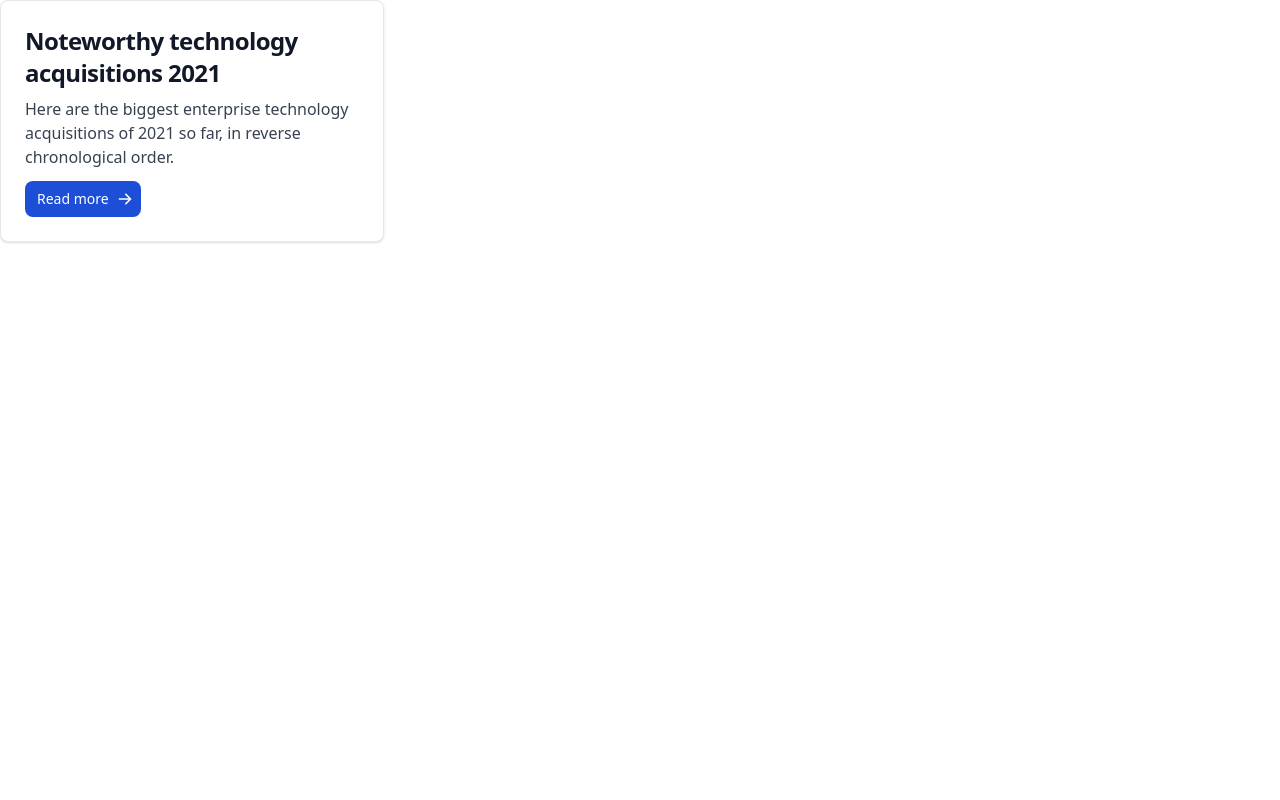
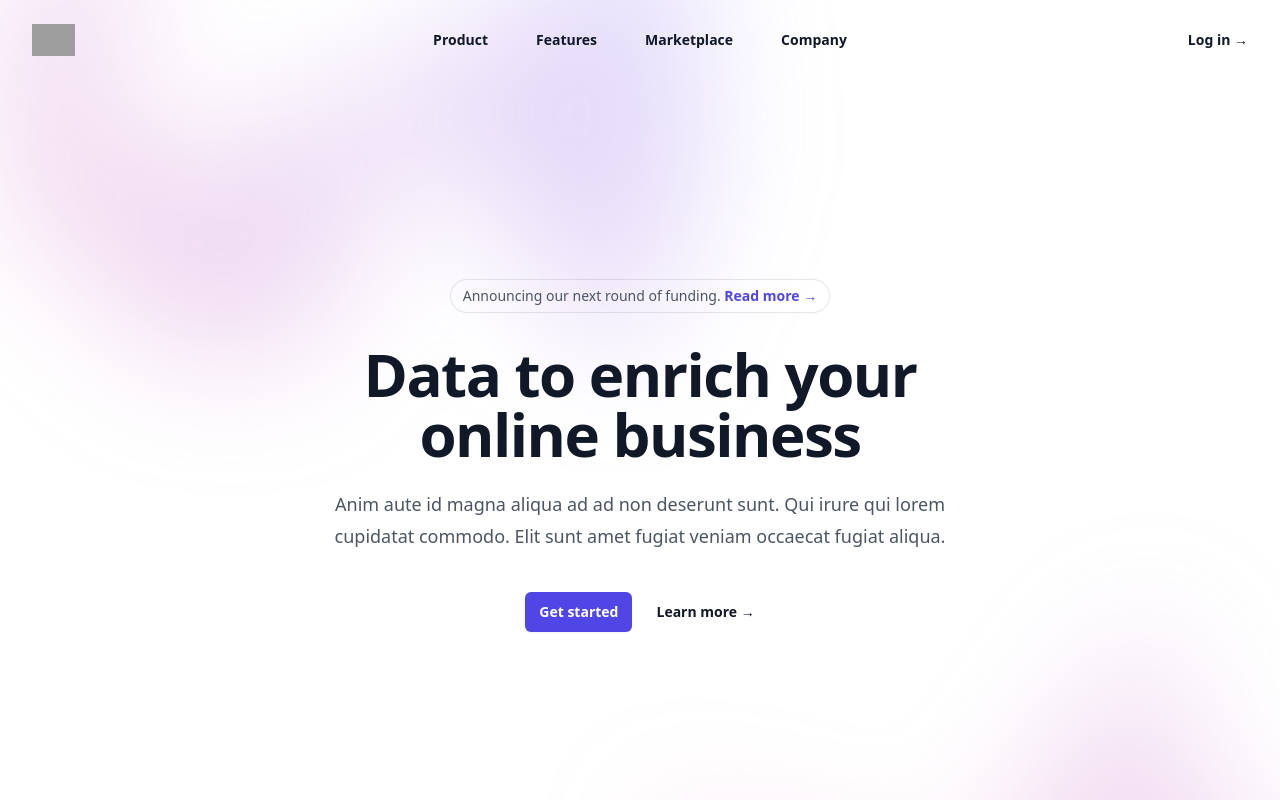
Before and after one commit to germanrogu/nextjs-dashboard-admin, a Next.js app: page / in a window 1280 px wide. Shown: the top 800 px of the page. Built offline with nearby package versions, Linux system fonts and the light colour scheme; grey boxes are pictures that could not be loaded.

Commit message:
Add heroicons and headlessui and example component

```diff
--- a/package.json
+++ b/package.json
@@ -10,6 +10,8 @@
     "lint:fix": "eslint src/ --fix"
   },
   "dependencies": {
+    "@headlessui/react": "^1.7.14",
+    "@heroicons/react": "^2.0.18",
     "autoprefixer": "10.4.14",
     "next": "13.3.1",
     "postcss": "8.4.23",
--- a/src/pages/index.js
+++ b/src/pages/index.js
@@ -1,34 +1,178 @@
+import { useState } from 'react';
+import { Dialog } from '@headlessui/react';
+import { Bars3Icon, XMarkIcon } from '@heroicons/react/24/outline';
+
+const navigation = [
+  { name: 'Product', href: '#' },
+  { name: 'Features', href: '#' },
+  { name: 'Marketplace', href: '#' },
+  { name: 'Company', href: '#' },
+];
+
 export default function Home() {
+  const [mobileMenuOpen, setMobileMenuOpen] = useState(false);
+
   return (
-    <div className="max-w-sm p-6 bg-white border border-gray-200 rounded-lg shadow dark:bg-gray-800 dark:border-gray-700">
-      <a href="#">
-        <h5 className="mb-2 text-2xl font-bold tracking-tight text-gray-900 dark:text-white">
-          Noteworthy technology acquisitions 2021
-        </h5>
-      </a>
-      <p className="mb-3 font-normal text-gray-700 dark:text-gray-400">
-        Here are the biggest enterprise technology acquisitions of 2021 so far,
-        in reverse chronological order.
-      </p>
-      <a
-        href="#"
-        className="inline-flex items-center px-3 py-2 text-sm font-medium text-center text-white bg-blue-700 rounded-lg hover:bg-blue-800 focus:ring-4 focus:outline-none focus:ring-blue-300 dark:bg-blue-600 dark:hover:bg-blue-700 dark:focus:ring-blue-800"
-      >
-        Read more
-        <svg
+    <div className="bg-white">
+      <header className="absolute inset-x-0 top-0 z-50">
+        <nav
+          className="flex items-center justify-between p-6 lg:px-8"
+          aria-label="Global"
+        >
+          <div className="flex lg:flex-1">
+            <a href="#" className="-m-1.5 p-1.5">
+              <span className="sr-only">Your Company</span>
+              <img
+                className="h-8 w-auto"
+                src="https://tailwindui.com/img/logos/mark.svg?color=indigo&shade=600"
+                alt=""
+              />
+            </a>
+          </div>
+          <div className="flex lg:hidden">
+            <button
+              type="button"
+              className="-m-2.5 inline-flex items-center justify-center rounded-md p-2.5 text-gray-700"
+              onClick={() => setMobileMenuOpen(true)}
+            >
+              <span className="sr-only">Open main menu</span>
+              <Bars3Icon className="h-6 w-6" aria-hidden="true" />
+            </button>
+          </div>
+          <div className="hidden lg:flex lg:gap-x-12">
+            {navigation.map((item) => (
+              <a
+                key={item.name}
+                href={item.href}
+                className="text-sm font-semibold leading-6 text-gray-900"
+              >
+                {item.name}
+              </a>
+            ))}
+          </div>
+          <div className="hidden lg:flex lg:flex-1 lg:justify-end">
+            <a
+              href="#"
+              className="text-sm font-semibold leading-6 text-gray-900"
+            >
+              Log in <span aria-hidden="true">&rarr;</span>
+            </a>
+          </div>
+        </nav>
+        <Dialog
+          as="div"
+          className="lg:hidden"
+          open={mobileMenuOpen}
+          onClose={setMobileMenuOpen}
+        >
+          <div className="fixed inset-0 z-50" />
+          <Dialog.Panel className="fixed inset-y-0 right-0 z-50 w-full overflow-y-auto bg-white px-6 py-6 sm:max-w-sm sm:ring-1 sm:ring-gray-900/10">
+            <div className="flex items-center justify-between">
+              <a href="#" className="-m-1.5 p-1.5">
+                <span className="sr-only">Your Company</span>
+                <img
+                  className="h-8 w-auto"
+                  src="https://tailwindui.com/img/logos/mark.svg?color=indigo&shade=600"
+                  alt=""
+                />
+              </a>
+              <button
+                type="button"
+                className="-m-2.5 rounded-md p-2.5 text-gray-700"
+                onClick={() => setMobileMenuOpen(false)}
+              >
+                <span className="sr-only">Close menu</span>
+                <XMarkIcon className="h-6 w-6" aria-hidden="true" />
+              </button>
+            </div>
+            <div className="mt-6 flow-root">
+              <div className="-my-6 divide-y divide-gray-500/10">
+                <div className="space-y-2 py-6">
+                  {navigation.map((item) => (
+                    <a
+                      key={item.name}
+                      href={item.href}
+                      className="-mx-3 block rounded-lg px-3 py-2 text-base font-semibold leading-7 text-gray-900 hover:bg-gray-50"
+                    >
+                      {item.name}
+                    </a>
+                  ))}
+                </div>
+                <div className="py-6">
+                  <a
+                    href="#"
+                    className="-mx-3 block rounded-lg px-3 py-2.5 text-base font-semibold leading-7 text-gray-900 hover:bg-gray-50"
+                  >
+                    Log in
+                  </a>
+                </div>
+              </div>
+            </div>
+          </Dialog.Panel>
+        </Dialog>
+      </header>
+
+      <div className="relative isolate px-6 pt-14 lg:px-8">
+        <div
+          className="absolute inset-x-0 -top-40 -z-10 transform-gpu overflow-hidden blur-3xl sm:-top-80"
           aria-hidden="true"
-          className="w-4 h-4 ml-2 -mr-1"
-          fill="currentColor"
-          viewBox="0 0 20 20"
-          xmlns="http://www.w3.org/2000/svg"
         >
-          <path
-            fillRule="evenodd"
-            d="M10.293 3.293a1 1 0 011.414 0l6 6a1 1 0 010 1.414l-6 6a1 1 0 01-1.414-1.414L14.586 11H3a1 1 0 110-2h11.586l-4.293-4.293a1 1 0 010-1.414z"
-            clip-rule="evenodd"
-          ></path>
-        </svg>
-      </a>
+          <div
+            className="relative left-[calc(50%-11rem)] aspect-[1155/678] w-[36.125rem] -translate-x-1/2 rotate-[30deg] bg-gradient-to-tr from-[#ff80b5] to-[#9089fc] opacity-30 sm:left-[calc(50%-30rem)] sm:w-[72.1875rem]"
+            style={{
+              clipPath:
+                'polygon(74.1% 44.1%, 100% 61.6%, 97.5% 26.9%, 85.5% 0.1%, 80.7% 2%, 72.5% 32.5%, 60.2% 62.4%, 52.4% 68.1%, 47.5% 58.3%, 45.2% 34.5%, 27.5% 76.7%, 0.1% 64.9%, 17.9% 100%, 27.6% 76.8%, 76.1% 97.7%, 74.1% 44.1%)',
+            }}
+          />
+        </div>
+        <div className="mx-auto max-w-2xl py-32 sm:py-48 lg:py-56">
+          <div className="hidden sm:mb-8 sm:flex sm:justify-center">
+            <div className="relative rounded-full px-3 py-1 text-sm leading-6 text-gray-600 ring-1 ring-gray-900/10 hover:ring-gray-900/20">
+              Announcing our next round of funding.{' '}
+              <a href="#" className="font-semibold text-indigo-600">
+                <span className="absolute inset-0" aria-hidden="true" />
+                Read more <span aria-hidden="true">&rarr;</span>
+              </a>
+            </div>
+          </div>
+          <div className="text-center">
+            <h1 className="text-4xl font-bold tracking-tight text-gray-900 sm:text-6xl">
+              Data to enrich your online business
+            </h1>
+            <p className="mt-6 text-lg leading-8 text-gray-600">
+              Anim aute id magna aliqua ad ad non deserunt sunt. Qui irure qui
+              lorem cupidatat commodo. Elit sunt amet fugiat veniam occaecat
+              fugiat aliqua.
+            </p>
+            <div className="mt-10 flex items-center justify-center gap-x-6">
+              <a
+                href="#"
+                className="rounded-md bg-indigo-600 px-3.5 py-2.5 text-sm font-semibold text-white shadow-sm hover:bg-indigo-500 focus-visible:outline focus-visible:outline-2 focus-visible:outline-offset-2 focus-visible:outline-indigo-600"
+              >
+                Get started
+              </a>
+              <a
+                href="#"
+                className="text-sm font-semibold leading-6 text-gray-900"
+              >
+                Learn more <span aria-hidden="true">→</span>
+              </a>
+            </div>
+          </div>
+        </div>
+        <div
+          className="absolute inset-x-0 top-[calc(100%-13rem)] -z-10 transform-gpu overflow-hidden blur-3xl sm:top-[calc(100%-30rem)]"
+          aria-hidden="true"
+        >
+          <div
+            className="relative left-[calc(50%+3rem)] aspect-[1155/678] w-[36.125rem] -translate-x-1/2 bg-gradient-to-tr from-[#ff80b5] to-[#9089fc] opacity-30 sm:left-[calc(50%+36rem)] sm:w-[72.1875rem]"
+            style={{
+              clipPath:
+                'polygon(74.1% 44.1%, 100% 61.6%, 97.5% 26.9%, 85.5% 0.1%, 80.7% 2%, 72.5% 32.5%, 60.2% 62.4%, 52.4% 68.1%, 47.5% 58.3%, 45.2% 34.5%, 27.5% 76.7%, 0.1% 64.9%, 17.9% 100%, 27.6% 76.8%, 76.1% 97.7%, 74.1% 44.1%)',
+            }}
+          />
+        </div>
+      </div>
     </div>
   );
 }
```
Also changed, not shown: 1 other file (tests, documents, lock files or other folders).
